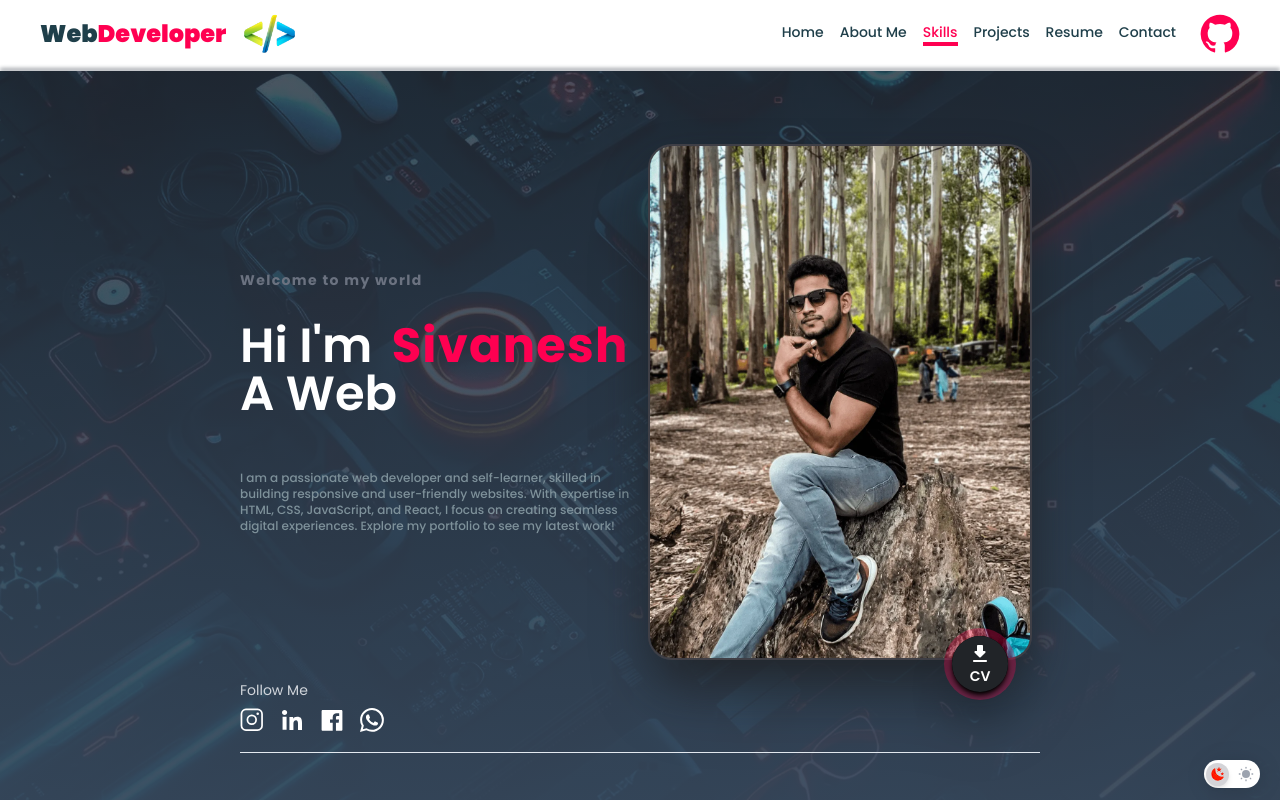
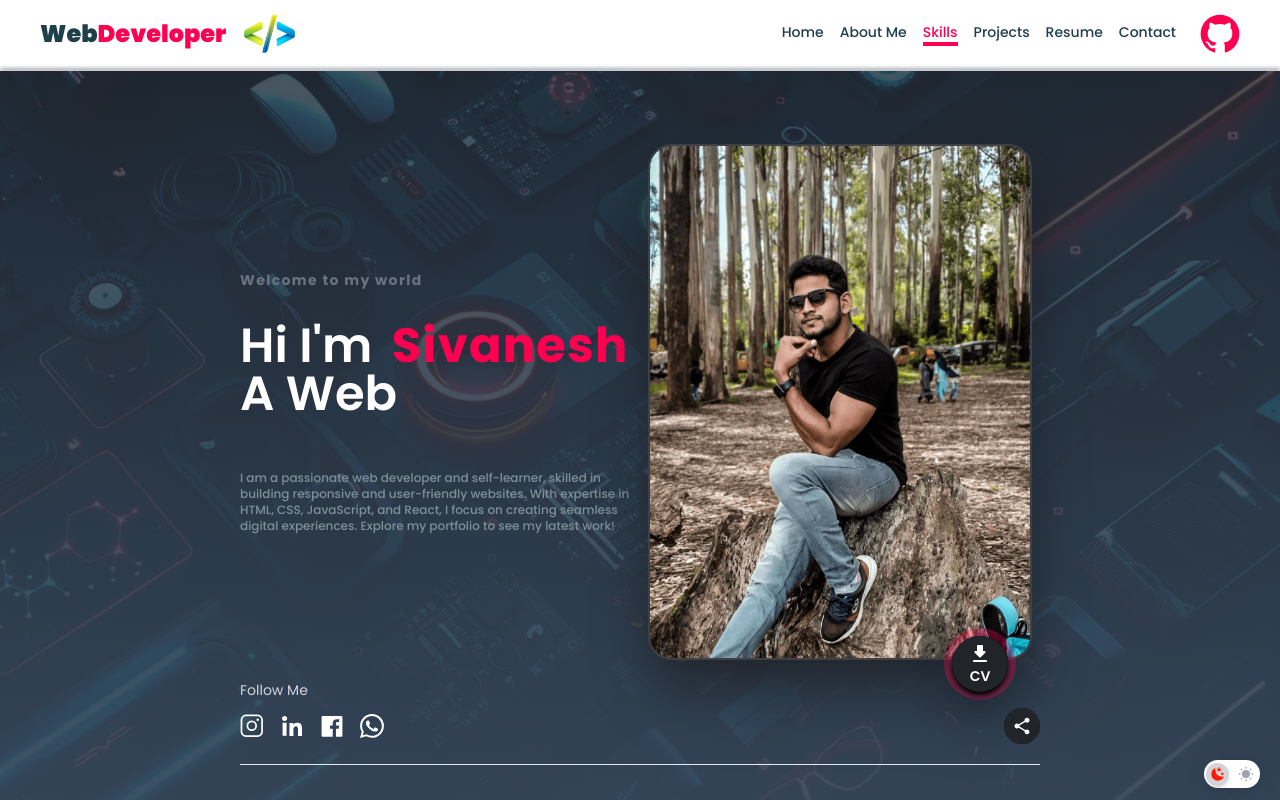
Before and after one commit to sivaneshkkf/Portfolio, a React (Vite) app: page / in a window 1280 px wide. Shown: the top 800 px of the page. Built offline with nearby package versions, Linux system fonts and the light colour scheme.

Commit message:
feet share btn

```diff
--- a/package.json
+++ b/package.json
@@ -33,6 +33,7 @@
     "react-blurhash": "^0.3.0",
     "react-circular-progressbar": "^2.1.0",
     "react-dom": "^18.3.1",
+    "react-helmet": "^6.1.0",
     "react-hook-form": "^7.53.1",
     "react-type-animation": "^3.2.0",
     "styled-components": "^6.1.13",
--- /dev/null
+++ b/src/components/Buttons/PopupBtn.jsx
@@ -0,0 +1,92 @@
+import { useState } from "react";
+import { motion } from "framer-motion";
+import WhatsAppIcon from "@mui/icons-material/WhatsApp";
+import ContentCopyIcon from "@mui/icons-material/ContentCopy";
+import IconButton from "@mui/material/IconButton";
+import Tooltip from "@mui/material/Tooltip";
+import ShareIcon from "@mui/icons-material/Share";
+import DoneIcon from "@mui/icons-material/Done";
+import React from "react";
+import { Helmet } from "react-helmet";
+
+function PopupShareBtn() {
+  const [popupState, setPopupState] = useState(false);
+  const [copySuccess, setCopySuccess] = useState(false);
+
+  async function copyToClip() {
+    await navigator.clipboard.writeText(
+      "https://sivaneshkkf.github.io/Portfolio/"
+    );
+    setCopySuccess(true);
+    setTimeout(() => setCopySuccess(false), 2000);
+  }
+
+  const shareUrl = "https://sivaneshkkf.github.io/Portfolio/";
+  const message = `Check out Sivanesh's Portfolio: ${shareUrl}`;
+
+  return (
+    <div className="flex relative">
+      <Helmet>
+        <meta property="og:title" content="Sivanesh's Portfolio" />
+        <meta property="og:description" content="Check out my portfolio!" />
+        <meta
+          property="og:url"
+          content="https://sivaneshkkf.github.io/Portfolio/"
+        />
+        <meta
+          property="og:image"
+          content="https://github.com/sivaneshkkf.png"
+        />
+      </Helmet>
+
+      <motion.div
+        className="w-9 h-9 bg-dark-primary rounded-full flex justify-center items-center absolute"
+        animate={popupState ? { x: -90 } : { x: 0 }}
+        transition={{ duration: 1, type: "spring" }}
+      >
+        <a
+          href={`https://wa.me/?text=${encodeURIComponent(message)}`}
+          target="_blank"
+          rel="noopener noreferrer"
+          className="share-button"
+        >
+          <Tooltip title="Share Link on WhatsApp">
+            <IconButton>
+              <WhatsAppIcon sx={{ color: "#A5A7A9" }} fontSize="small" />
+            </IconButton>
+          </Tooltip>
+        </a>
+      </motion.div>
+
+      <motion.div
+        className="w-9 h-9 bg-dark-primary rounded-full flex justify-center items-center"
+        animate={popupState ? { x: -45 } : { x: 0 }}
+        transition={{ duration: 1, type: "spring" }}
+        onClick={copyToClip}
+      >
+        <Tooltip title={copySuccess ? "Copied" : "Copy Link"}>
+          <IconButton>
+            {copySuccess ? (
+              <DoneIcon sx={{ color: "#ffffff" }} fontSize="small" />
+            ) : (
+              <ContentCopyIcon sx={{ color: "#A5A7A9" }} fontSize="small" />
+            )}
+          </IconButton>
+        </Tooltip>
+      </motion.div>
+
+      <motion.div
+        className="w-9 h-9 bg-dark-primary rounded-full flex justify-center items-center absolute"
+        onClick={() => setPopupState(!popupState)}
+      >
+        <Tooltip title="Share">
+          <IconButton>
+            <ShareIcon sx={{ color: "#ffffff" }} fontSize="small" />
+          </IconButton>
+        </Tooltip>
+      </motion.div>
+    </div>
+  );
+}
+
+export default PopupShareBtn;
--- a/src/pages/Indroduction.jsx
+++ b/src/pages/Indroduction.jsx
@@ -15,7 +15,7 @@ import { useEffect, useState } from "react";
 import axios from "axios";
 import ImageBlurHash from "../utils/ImageBlurHash";
 import { Translate } from "@mui/icons-material";
-
+import PopupShareBtn from "../components/Buttons/PopupBtn";
 
 function Indroduction() {
   const x = useMotionValue(0);
@@ -165,13 +165,19 @@ function Indroduction() {
               /> */}
               <ImageBlurHash
                 className="md:max-w-80 xl:max-w-sm mx-auto md:rounded-3xl rounded-2xl shadow-2xl shadow-dark-primary border-2 border-zinc-700"
-              src={sivaneshImg}/>
+                src={sivaneshImg}
+              />
 
-              <a href={sivanesh_resume} download onClick={handleDownload}
-              style={{transformStyle: "preserve-3d",
-                transform: "translateZ(500px)",
-                willChange: "transform"
-              }}>
+              <a
+                href={sivanesh_resume}
+                download
+                onClick={handleDownload}
+                style={{
+                  transformStyle: "preserve-3d",
+                  transform: "translateZ(500px)",
+                  willChange: "transform",
+                }}
+              >
                 <CVdownloadBtn
                   rotateX={rotateX}
                   rotateY={rotateY}
@@ -326,6 +332,16 @@ function Indroduction() {
                 ></path>
               </svg>
             </motion.a>
+
+            <motion.a
+              variants={FadeIn("up", 1.8, 0)}
+              initial="hidden"
+              whileInView={"show"}
+              viewport={{ once: true }}
+              className="ml-auto"
+            >
+             <PopupShareBtn/>
+            </motion.a>
           </div>
         </div>
         <div className=" w-full h-[1px] bg-secondary md:mt-5 mt-1"></div>
```
Also changed, not shown: 1 other file (tests, documents, lock files or other folders).
